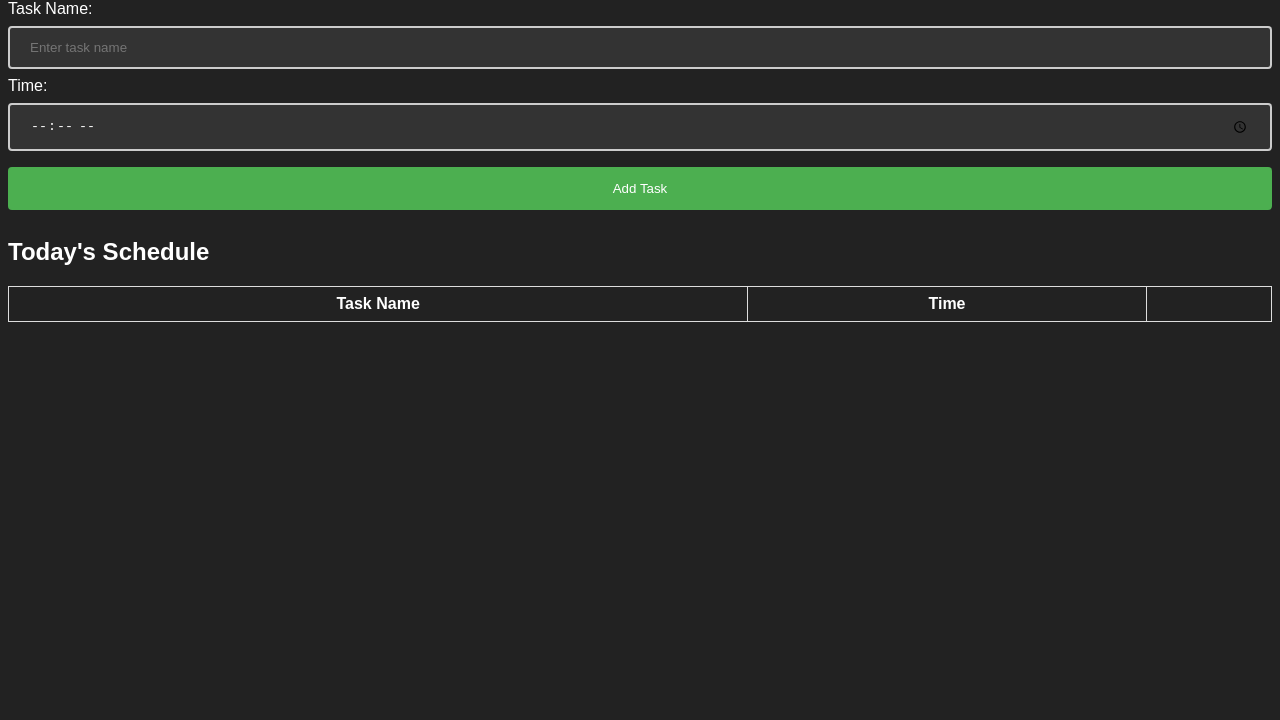
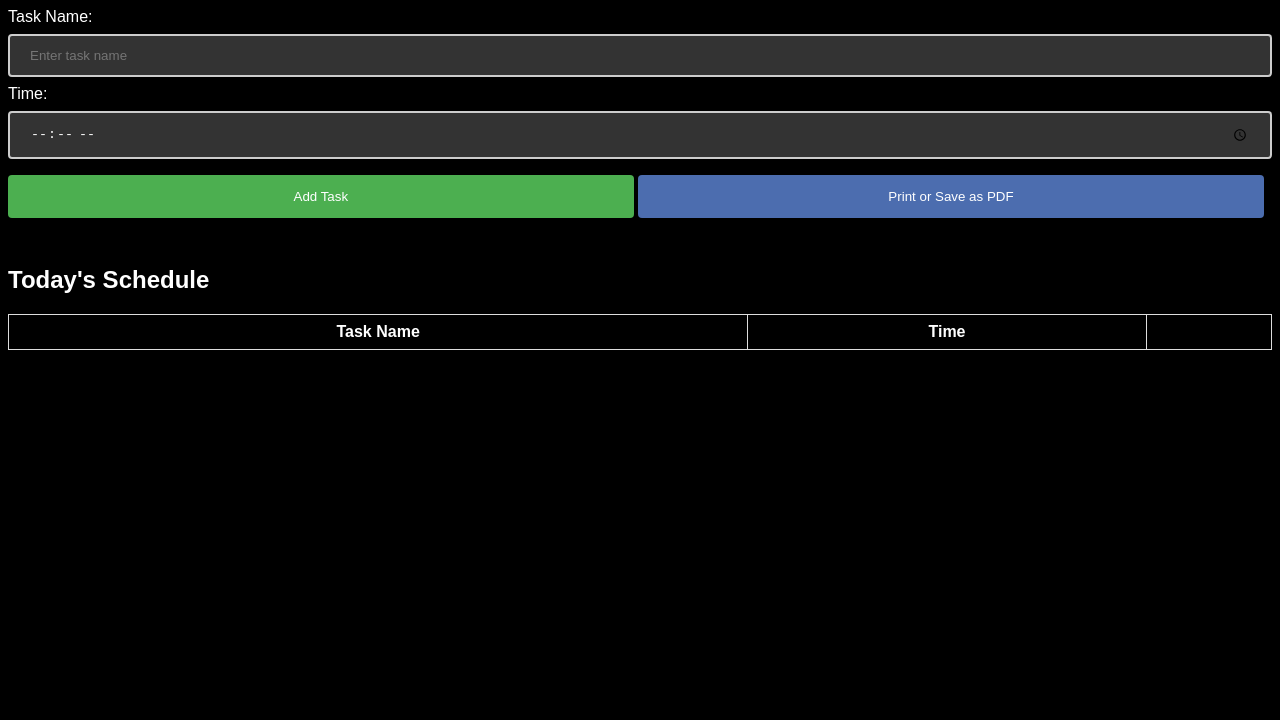
Before and after one commit to tommurua/schedule-planner, a plain HTML site: page index.html in a window 1280 px wide. Shown: the part 80-800 px from the top of the page. Drawn offline with Linux system fonts and the light colour scheme.

Commit message:
Add print button

```diff
--- a/app.js
+++ b/app.js
@@ -1,5 +1,6 @@
 const form = document.getElementById('schedule-form');
 const table = document.getElementById('schedule-table');
+const printButton = document.querySelector('.print-button');
 
 function sortTable() {
   // Get all rows in the table
@@ -15,6 +16,11 @@ function sortTable() {
   // Add the sorted rows back to the table
   rows.forEach((row) => table.appendChild(row));
 }
+
+//Add a print button
+printButton.addEventListener('click', () => {
+  window.print();
+});
 
 form.addEventListener('submit', (event) => {
   event.preventDefault();
--- a/index.html
+++ b/index.html
@@ -14,6 +14,7 @@
       <input type="time" id="task-time">
       <br>
       <button type="submit">Add Task</button>
+      <button class="print-button" type="print">Print or Save as PDF</button>
     </form>
     <h2>Today's Schedule</h2>
     <table id="schedule-table">
--- a/style.css
+++ b/style.css
@@ -1,7 +1,15 @@
+@media print {
+  #schedule-form {
+    display: none;
+  }
+}
+
 body {
     font-family: Arial, sans-serif;
-    background-color: #222;
+    background-color: black;
     color: white;
+    display: flex;
+    flex-direction: column;
   }
 
   #schedule-form {
@@ -20,8 +28,9 @@ body {
     color: white;
   }
 
-  #schedule-form button[type="submit"] {
-    width: 100%;
+  #schedule-form button[type="submit"],
+  #schedule-form button[type="print"] {
+    width: 49.5%;
     background-color: #4caf50;
     color: white;
     padding: 14px 20px;
@@ -29,6 +38,10 @@ body {
     border: none;
     border-radius: 4px;
     cursor: pointer;
+  }
+
+  #schedule-form button[type="print"] {
+    background-color: #4c6daf;
   }
 
   #schedule-table {
```
